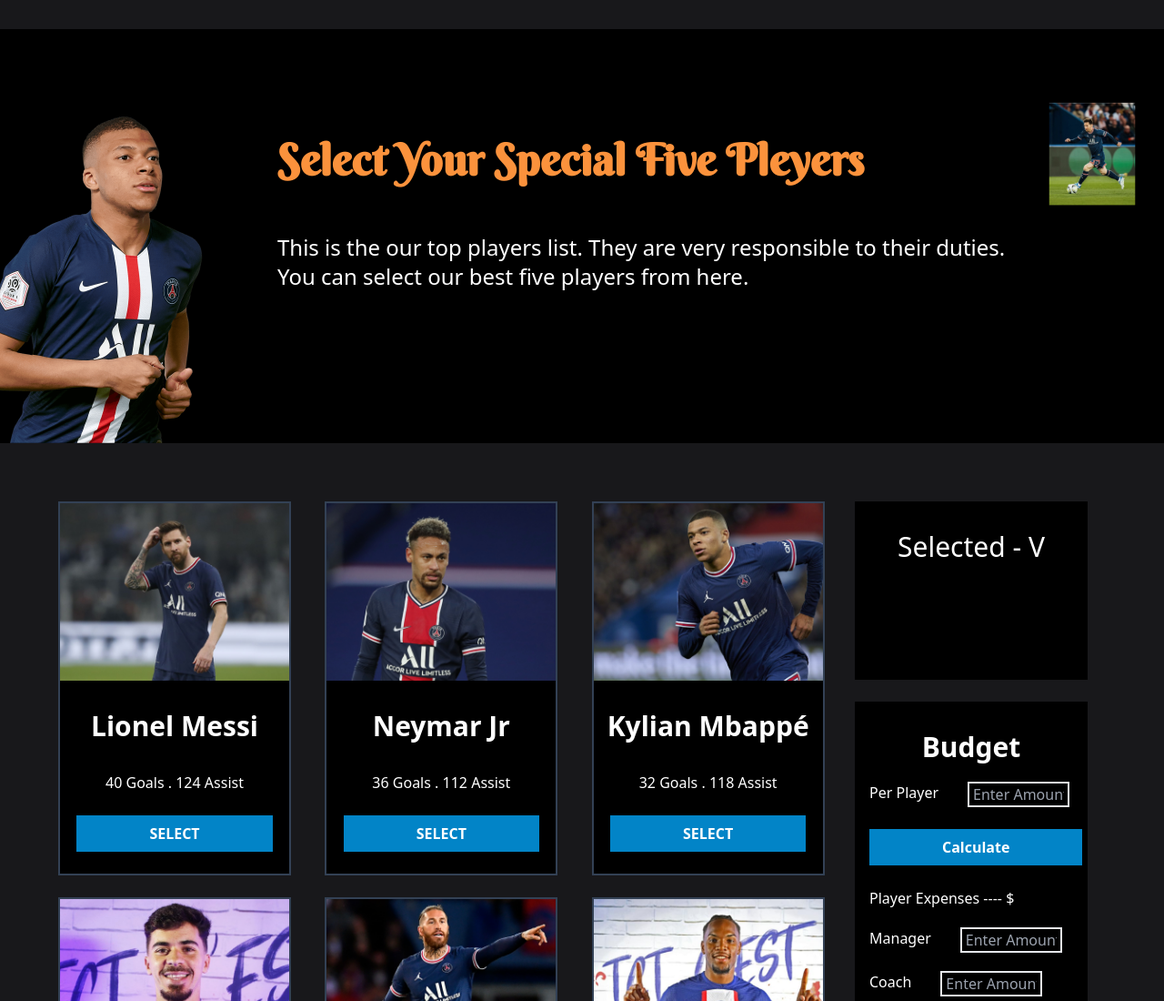
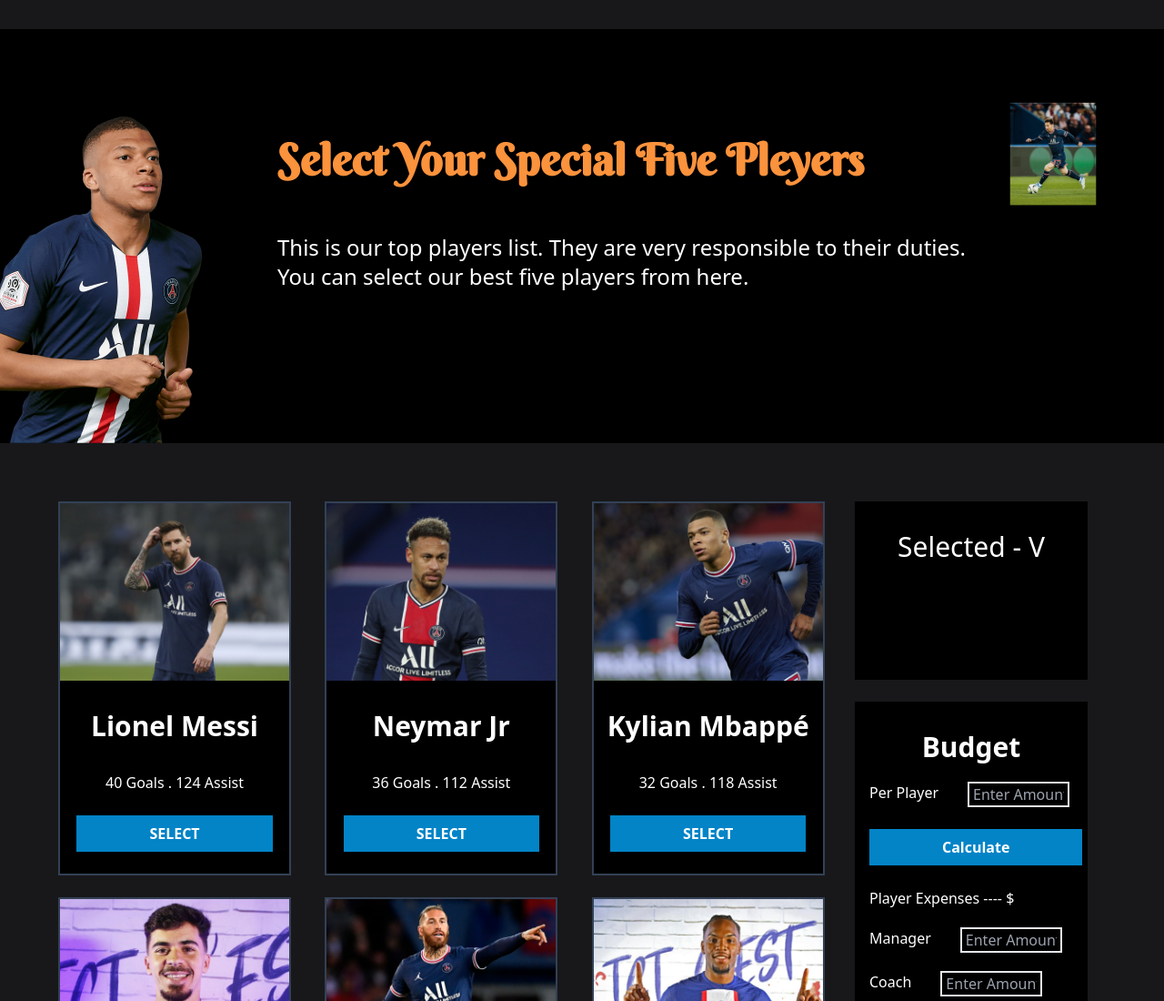
Before and after one commit to fariharaihan/best_five_dom, a plain HTML site: page index.html in a window 1280 px wide. Shown: the top 1100 px of the page at 91% size. Drawn offline with nearby package versions, Linux system fonts and the light colour scheme.

Commit message:
recheck code added

```diff
--- a/index.html
+++ b/index.html
@@ -21,7 +21,7 @@
             </div>
             <div class=" px-12">
                 <h1 class="text-5xl font-extrabold text-orange-400 pt-10">Select Your Special Five Pleyers</h1>
-                <p class="text-white  pt-14 text-2xl ">This is the our top players list. They are very responsible
+                <p class="text-white  pt-14 text-2xl ">This is our top players list. They are very responsible
                     to
                     their duties. <br> You can select our best
                     five players from here.
--- a/js/player.js
+++ b/js/player.js
@@ -12,7 +12,6 @@
 
         const ul = document.createElement('li');
         ul.innerText = name;
-
 
         playerList.appendChild(ul);
     }
@@ -43,11 +42,14 @@
     const perPleyarAmountString = perPleyarfield.value;
     const perPleyarAmount = parseFloat(perPleyarAmountString);
 
+
     // const selectedPlayer = document.getElementById('selected-player')
     const playerNum = bestPlayers.length;
 
+
     const playerTotal = document.getElementById('player-total-expense');
     const playerTotalExpensestring = playerTotal.innerText;
+
 
     playerTotal.innerText = perPleyarAmount * playerNum;
     const playerTotalExpense = parseFloat(playerTotalExpensestring);
--- a/styles/style.css
+++ b/styles/style.css
@@ -1,9 +1,11 @@
+/* --------font style add--------- */
 @import url('https://fonts.googleapis.com/css2?family=Berkshire+Swash&family=Poppins:wght@400;500;700&display=swap');
 
 h1 {
     font-family: 'Berkshire Swash', cursive;
 }
 
+/*---------- disable button style-------- */
 .disabled-btn[disabled] {
     background-color: #666666;
     color: #cccccc;
```
